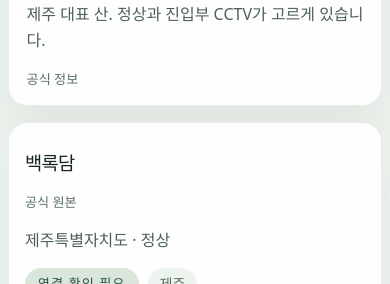
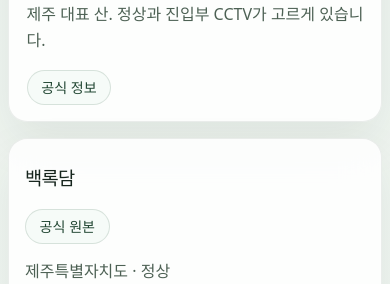
Before and after one commit to spaceHWI/mountaineyes, a React (Vite) app: page / in a window 390 px wide. Shown: the part 560-844 px from the top of the page. Built offline with nearby package versions, Linux system fonts and the light colour scheme; no server answers.

Commit message:
make official links more visible

```diff
--- a/src/App.css
+++ b/src/App.css
@@ -278,8 +278,16 @@
 }
 
 .inline-link {
-  color: #587165;
-  font-size: 0.82rem;
+  display: inline-flex;
+  align-items: center;
+  justify-content: center;
+  min-height: 2rem;
+  padding: 0 0.7rem;
+  border: 1px solid rgba(24, 72, 45, 0.14);
+  border-radius: 999px;
+  background: #f6fbf8;
+  color: #214632;
+  font-size: 0.84rem;
   font-weight: 700;
   text-decoration: none;
   white-space: nowrap;
@@ -524,6 +532,12 @@
     flex-direction: column;
   }
 
+  .inline-link {
+    min-height: 2.2rem;
+    padding: 0 0.85rem;
+    font-size: 0.88rem;
+  }
+
   .title-logo {
     width: 3.6rem;
     height: 3.6rem;
```
